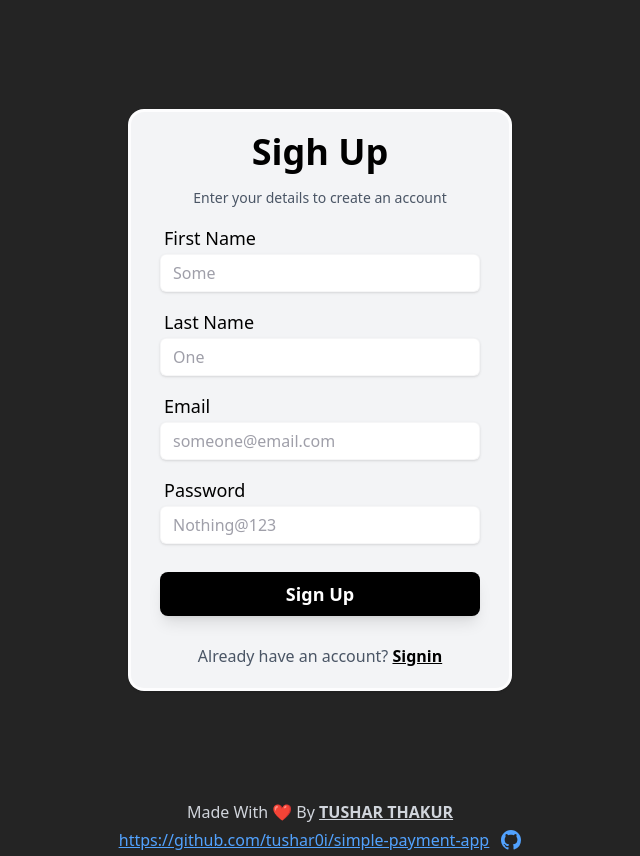
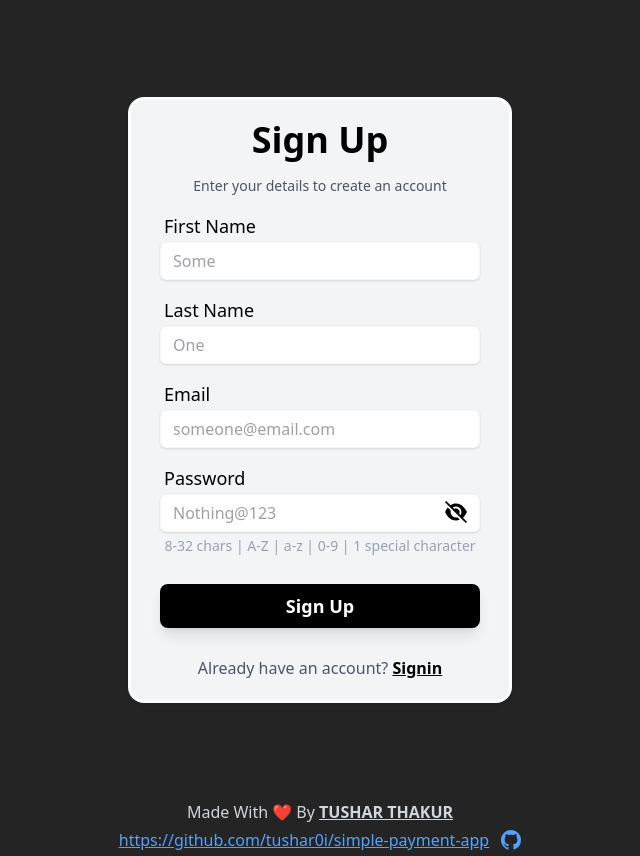
Before and after one commit to tushar0i/simple-payment-app, a React (Vite) app in the folder frontEnd/: page /signup in a window 1280 px wide. Shown: the whole page, without its empty margins (320-960 px from the left). Built offline with nearby package versions, Linux system fonts and the light colour scheme.

Commit message:
Adding new password box & err alerts

```diff
--- a/frontEnd/pages/Signin.jsx
+++ b/frontEnd/pages/Signin.jsx
@@ -7,34 +7,55 @@ import { useState } from "react";
 import axios from "axios";
 import { useNavigate } from "react-router-dom";
 import { GihubRepo } from "../components/GithubRepo";
+import { PasswordInputBox } from "../components/PasswordInputBox";
 
-export function Signin(){
+export function Signin() {
+
     const navigate = useNavigate();
-    const [email,setEmail] = useState("")
-    const [password,setPassword] = useState("")
+    const [email, setEmail] = useState("")
+    const [password, setPassword] = useState("")
 
-    return(<>
+    return (<>
+
         <div className="flex justify-center items-center h-screen">
+
             <div className="w-sm  bg-gray-100 rounded-2xl border-3 shadow-sm flex flex-col items-center gap-4">
-            <Heading  className="" content={"Sigh In"}></Heading>
+                {/* just realized I was using Sigh insted of sign */}
+                <Heading className="" content={"Sign In"}></Heading>
+
                 <SubHeading content={"Enter your details to sign in to your account"}></SubHeading>
-            <InputBox className="" place={"someone@email.com"} label={"Email"} type={"text"} onChange={(e)=>{
+
+                <InputBox className="" place={"someone@email.com"} label={"Email"} type={"text"} onChange={(e) => {
                     setEmail(e.target.value)
                 }}></InputBox>
-            <InputBox className="" place={"Nothing@123"} label={"Password"} type={"password"} onChange={(e)=>{
-                setPassword(e.target.value)
-            }}></InputBox>
-            <Button label={"Sign In"} onClick={async ()=>{
-                const response = await axios.post("http://localhost:3000/api/v1/user/signin",{
+
+                <PasswordInputBox place={"Nothing@123"} label={"Password"} onChange={(e) => {
+                    setPassword(e.target.value);
+                }}></PasswordInputBox>
+
+                <Button label={"Sign In"} onClick={() => {
+                    axios.post("http://localhost:3000/api/v1/user/signin", {
                         email,
                         password
-                });
-                localStorage.setItem("token",response.data.token)
+                    })
+                        .then(response => {
+                            localStorage.setItem("token", response.data.token)
                             navigate("/dashboard");
+                        })
+                        .catch(err => {
+                            console.log(err)
+                            alert(err.response.data.message)
+                        })
+
                 }}></Button>
+
                 <BottomText text={"Don't have an account yet? "} link={"/signup"} page={"Signup"}></BottomText>
+
             </div>
+
         </div>
+
         <GihubRepo></GihubRepo>
+
     </>)
 }
--- a/frontEnd/pages/Signup.jsx
+++ b/frontEnd/pages/Signup.jsx
@@ -7,43 +7,66 @@ import { useState } from "react";
 import axios from 'axios';
 import { useNavigate } from "react-router-dom";
 import { GihubRepo } from "../components/GithubRepo";
+import { PasswordInputBox } from "../components/PasswordInputBox";
+
 
 export function Signup(){
+
     const navigate = useNavigate()
     const[firstName , setFirstName] = useState("");
     const[lastName , setLastName] = useState("");
     const[email , setEmail] = useState("");
     const[password , setPassword] = useState("");
+
     return(<>
+
     <div className="flex justify-center items-center h-screen">
+
         <div className="w-sm  bg-gray-100 rounded-2xl border-3 shadow-sm flex flex-col items-center gap-4">
-        <Heading  className="" content={"Sigh Up"}></Heading>
+
+        <Heading  className="" content={"Sign Up"}></Heading>
+
         <SubHeading content={"Enter your details to create an account"}></SubHeading>
+
         <InputBox className="" place={"Some"} label={"First Name"} type={"text"} onChange={(e)=>{
             setFirstName(e.target.value);
         }}></InputBox>
+
         <InputBox className="" place={"One"} label={"Last Name"} type={"text"} onChange={(e)=>{
             setLastName(e.target.value);
         }}></InputBox>
+
         <InputBox className="" place={"someone@email.com"} label={"Email"} type={"text"} onChange={(e)=>{
             setEmail(e.target.value);
         }}></InputBox>
-        <InputBox className="" place={"Nothing@123"} label={"Password"} type={"password"} onChange={(e)=>{
+
+        <PasswordInputBox place={"Nothing@123"} label={"Password"} onChange={(e)=>{
             setPassword(e.target.value);
-        }}></InputBox>
-        <Button label={"Sign Up"} onClick={ async ()=>{
-            const response = await axios.post("http://localhost:3000/api/v1/user/signup",{
+        }}></PasswordInputBox>
+
+        <Button label={"Sign Up"} onClick={ ()=>{
+            axios.post("http://localhost:3000/api/v1/user/signup",{
                 email:email,
                 password:password,
                 firstName:firstName,
                 lastName:lastName
-            });
-            localStorage.setItem("token",response.data.token)
-            navigate("/dashboard");
+            })
+            .then(response=>{
+                localStorage.setItem("token",response.data.token)
+                navigate("/dashboard");
+            })
+            .catch((err)=>{
+                console.log(err)
+                alert(err.response.data.message)
+            })
         }}></Button>
+
         <BottomText text={"Already have an account? "} link={"/signin"} page={"Signin"}></BottomText>
+
         </div>
     </div>
+
     <GihubRepo></GihubRepo>
+
     </>)
 }
```
Lines whose indentation alone changed are shown as unchanged.
